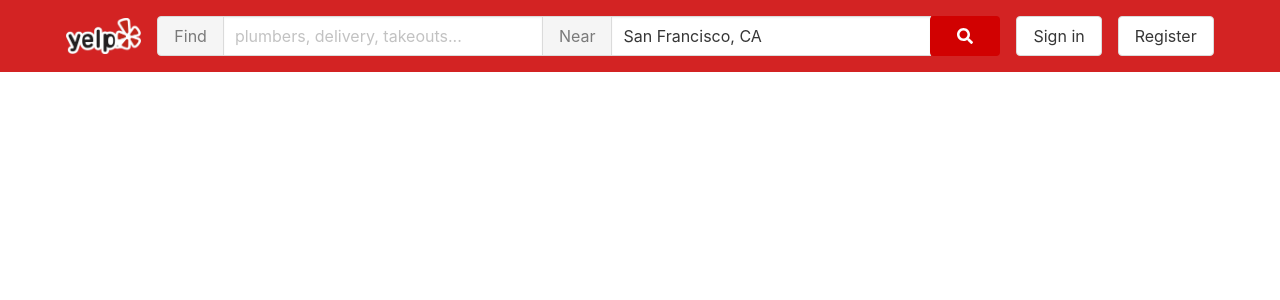
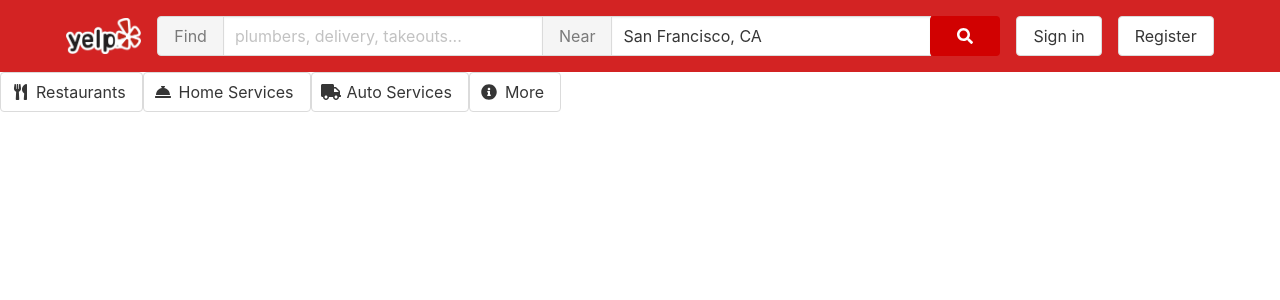
Before and after one commit to kuzeofficial/yelp, a React (Create React App) app: page /search in a window 1280 px wide. Shown: the top 300 px of the page. Built offline with nearby package versions, Linux system fonts and the light colour scheme.

Commit message:
SubNav added

```diff
--- /dev/null
+++ b/src/NavBar/SubNav/SubNav.js
@@ -0,0 +1,15 @@
+import React from 'react'
+import  SubNavItem from './SubNavItem/SubNavItem'
+
+function SubNav() {
+    return (
+        <div>
+            <SubNavItem label='Restaurants'  icon='fas fa-utensils'/>
+            <SubNavItem label='Home Services' icon='fas fa-concierge-bell'/>
+            <SubNavItem label='Auto Services' icon='fas fa-truck'/>
+            <SubNavItem label='More' icon="fas fa-info-circle"/>
+        </div>
+    )
+}
+
+export default SubNav
--- /dev/null
+++ b/src/NavBar/SubNav/SubNavItem/SubNavItem.js
@@ -0,0 +1,23 @@
+import React from 'react'
+
+function SubNavItem(props) {
+    return (
+        <div className="dropdown is-hoverable">
+           <div className="dropdown-trigger">
+               <button className="button" aria-haspopup="true" aria-controls="dropdown-menu4">
+                    <span className="icon is-small"><i className={`${props.icon}`}></i></span>
+                   <span>{props.label}</span>
+                </button>
+           </div>
+           <div className="dropdown-menu" id="dropdown-menu4" role="menu">
+               <div className="dropdown-content">
+                   <div className="dropdown-item">
+                       <p>You can insert <strong>an type of content</strong> within the dropdown menu</p>
+                   </div>
+               </div>
+           </div>
+        </div>
+    )
+}
+
+export default SubNavItem
--- a/src/Search/Search.js
+++ b/src/Search/Search.js
@@ -1,10 +1,12 @@
 import React from 'react';
 import NavBar from '../NavBar/NavBar'
+import SubNav from '../NavBar/SubNav/SubNav';
 
 export  function Search() {
     return (
         <div>
             <NavBar />
+            <SubNav />
         </div>
     )
 }
```
Also changed, not shown: src/NavBar/SubNav/SubNav.module.css (added), src/NavBar/SubNav/SubNavItem/SubNavItem.module.css (added).
